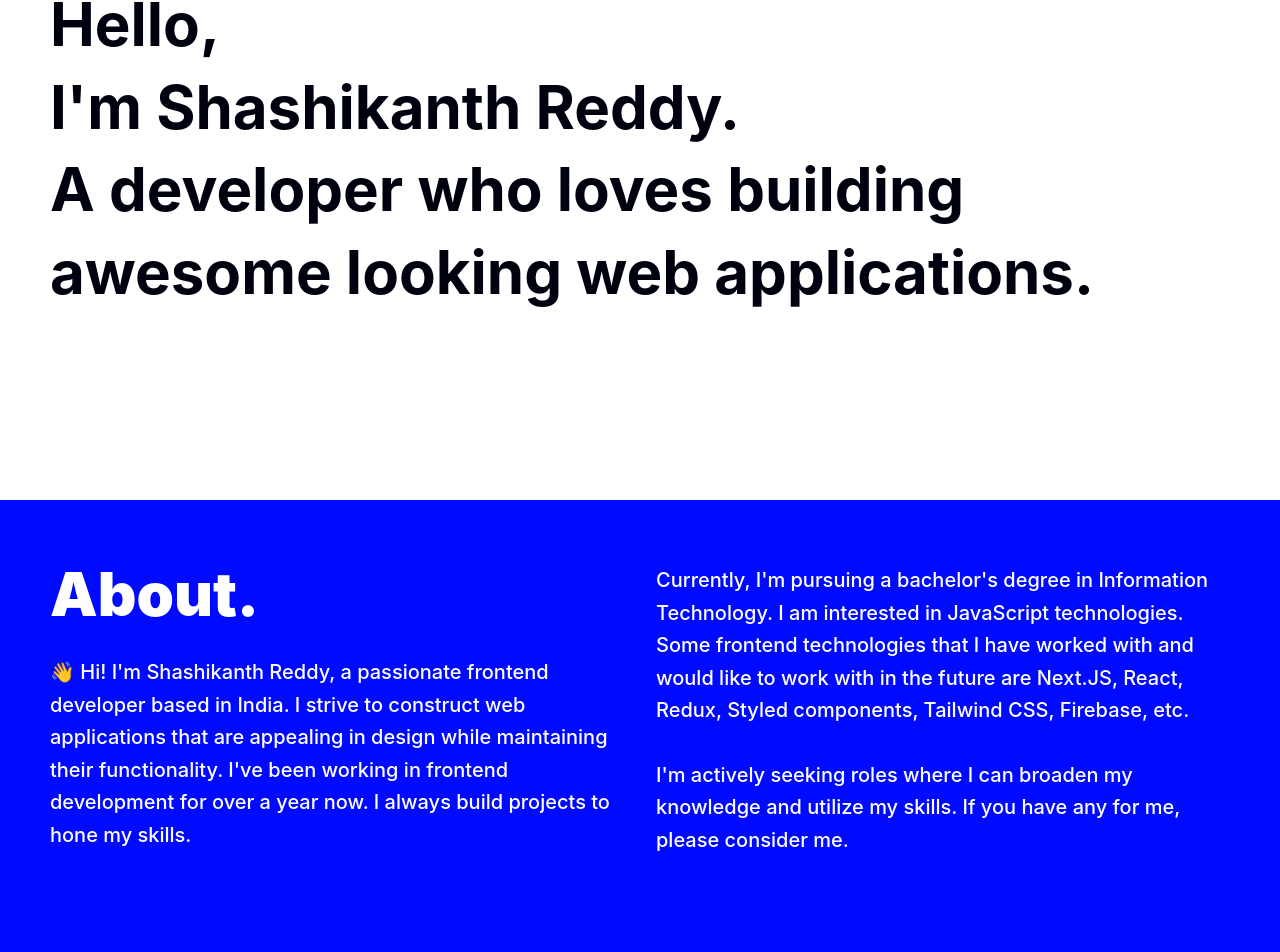
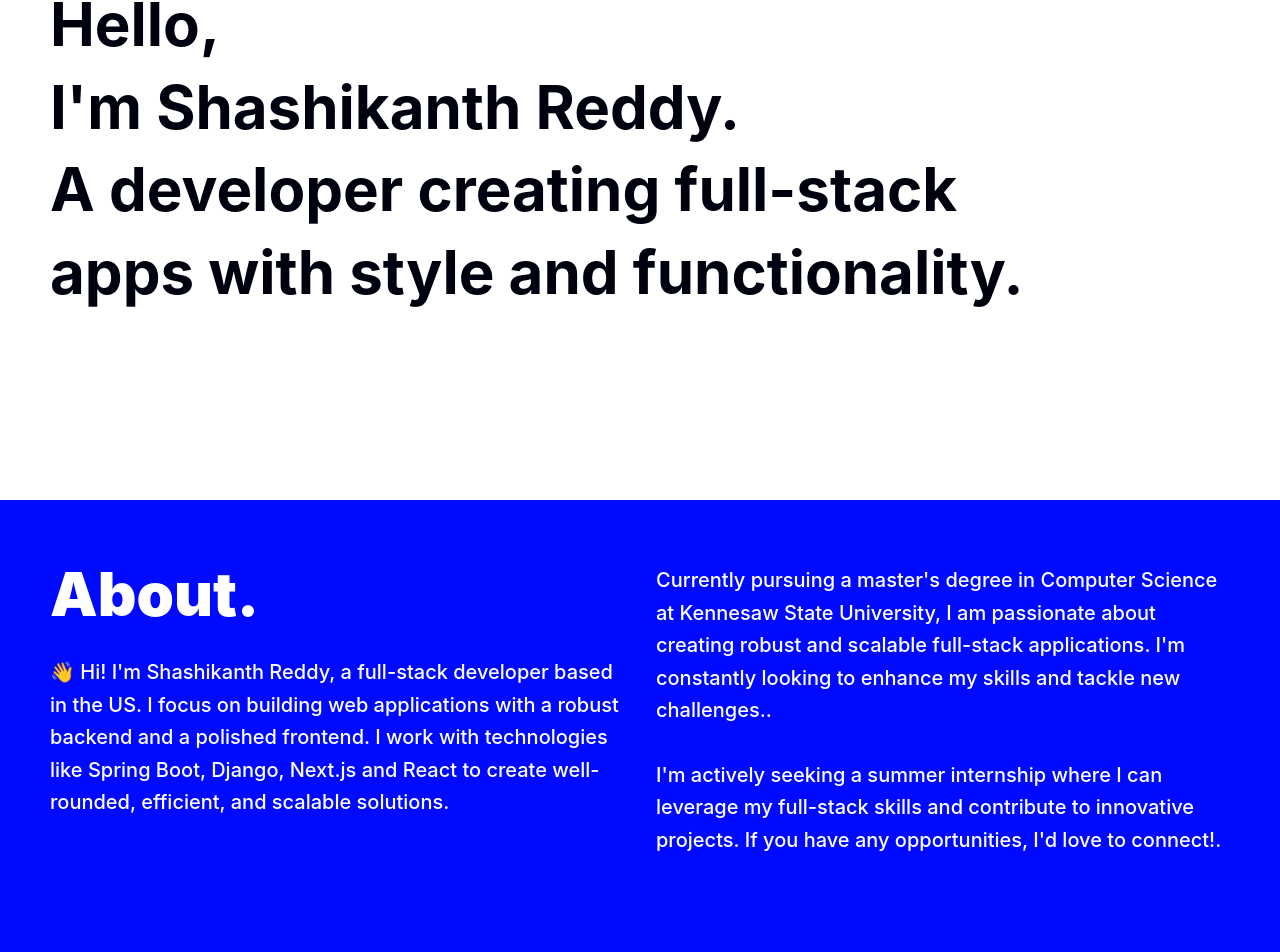
Before and after one commit to shashiirk/v2, a Next.js app: page / in a window 1280 px wide. Shown: the part 300-1252 px from the top of the page. Built offline with nearby package versions, Linux system fonts and the light colour scheme; a web font is replaced by a local one.

Commit message:
feat: update the content (for summer internship)

```diff
--- a/components/About.js
+++ b/components/About.js
@@ -5,24 +5,24 @@ const About = () => {
         <div className="w-full tablet:mr-8">
           <div className="mb-8 text-5xl tablet:text-6xl font-black">About.</div>
           <div className="text-xl leading-relaxed mb-8 tablet:mb-0">
-            👋 Hi! I&apos;m Shashikanth Reddy, a passionate frontend developer
-            based in India. I strive to construct web applications that are
-            appealing in design while maintaining their functionality. I&apos;ve
-            been working in frontend development for over a year now. I always
-            build projects to hone my skills.
+            👋 Hi! I&apos;m Shashikanth Reddy, a full-stack developer based in
+            the US. I focus on building web applications with a robust backend
+            and a polished frontend. I work with technologies like Spring Boot,
+            Django, Next.js and React to create well-rounded, efficient, and
+            scalable solutions.
           </div>
         </div>
         <div className="w-full text-xl leading-relaxed">
           <p className="mb-8">
-            Currently, I&apos;m pursuing a bachelor&apos;s degree in Information
-            Technology. I am interested in JavaScript technologies. Some
-            frontend technologies that I have worked with and would like to work
-            with in the future are Next.JS, React, Redux, Styled components,
-            Tailwind CSS, Firebase, etc.
+            Currently pursuing a master&apos;s degree in Computer Science at
+            Kennesaw State University, I am passionate about creating robust and
+            scalable full-stack applications. I&apos;m constantly looking to
+            enhance my skills and tackle new challenges..
           </p>
           <p>
-            I&apos;m actively seeking roles where I can broaden my knowledge and
-            utilize my skills. If you have any for me, please consider me.
+            I&apos;m actively seeking a summer internship where I can leverage
+            my full-stack skills and contribute to innovative projects. If you
+            have any opportunities, I&apos;d love to connect!.
           </p>
         </div>
       </div>
--- a/components/Connect.js
+++ b/components/Connect.js
@@ -35,8 +35,8 @@ const Connect = () => {
               <LinkedInIcon />
             </div>
             <div className="text-xl mb-8 text-left leading-normal">
-              Want to discuss something related to frontend? Let&apos;s make a
-              connection first 🤝.
+              Looking to connect with fellow developers! Send a request and
+              let&apos;s chat. 🤝.
             </div>
             <div className="text-xl font-bold">@shashiirk</div>
           </a>
--- a/components/Footer.js
+++ b/components/Footer.js
@@ -17,7 +17,7 @@ const Footer = () => {
             </p>
             <span className="hidden phone:inline-block w-1 h-1 bg-white rounded-full mx-2"></span>
             <p>
-              Design stolen from{' '}
+              Design inspired by{' '}
               <a
                 href="https://stefivanov.com"
                 target="_blank"
--- a/components/Main.js
+++ b/components/Main.js
@@ -7,7 +7,9 @@ export const Main = () => {
       <div className="flex-1 flex flex-col justify-center max-w-else w-full mx-auto p-8 text-4xl leading-snug font-bold small-phone:text-5xl small-phone:leading-snug tablet:text-6xl tablet:leading-snug small-laptop:pr-40">
         <p>Hello,</p>
         <p>I&apos;m Shashikanth Reddy.</p>
-        <p>A developer who loves building awesome looking web applications.</p>
+        <p>
+          A developer creating full-stack apps with style and functionality.
+        </p>
       </div>
     </div>
   );
--- a/components/NavBar.js
+++ b/components/NavBar.js
@@ -3,7 +3,7 @@ const NavBar = () => {
     <div className="flex justify-between items-center w-full h-16 small-phone:h-24">
       <div className="triangle"></div>
       <a
-        href="https://drive.google.com/file/d/1IbeQ-4AojWnivdFYZjBjpUcjpzyhjfNa/view"
+        href="https://drive.google.com/file/d/1tvh5Yva4HX6H6jCdBz3x_exJS6HP8Fs9/view"
         target="_blank"
         rel="noopener noreferrer"
         className="bg-yellow mr-4 small-phone:mr-8 px-6 py-2 font-bold text-inherit"
--- a/components/Work.js
+++ b/components/Work.js
@@ -8,7 +8,7 @@ import fakeTweetGeneratorBanner from '../assets/images/fake-tweet-generator.png'
 const Work = () => {
   return (
     <div className="max-w-work w-full p-4 -mt-28 mx-auto">
-      <div className="bg-slate-50 flex items-center flex-col-reverse small-laptop:flex-row mb-32 shadow-lg">
+      <div className="bg-slate-50 flex items-stretch flex-col-reverse small-laptop:flex-row mb-32 shadow-lg">
         <div className="w-full small-laptop:w-1/2 px-8 py-12 phone:px-12 phone:py-16 bg-emerald-200 flex flex-col justify-center">
           <div className="mb-8 text-4xl tablet:text-6xl font-black">Tiptop</div>
           <div className="mb-8 text-xl leading-relaxed">
@@ -41,11 +41,11 @@ const Work = () => {
             </a>
           </div>
         </div>
-        <div className="w-full small-laptop:w-1/2 ">
+        <div className="w-full small-laptop:w-1/2">
           <Image src={tiptopBanner} alt="Tiptop" layout="responsive" />
         </div>
       </div>
-      <div className="bg-slate-50 flex items-center flex-col-reverse small-laptop:flex-row mb-32 shadow-lg">
+      <div className="bg-slate-50 flex items-stretch flex-col-reverse small-laptop:flex-row mb-32 shadow-lg">
         <div className="w-full small-laptop:w-1/2 px-8 py-12 phone:px-12 phone:py-16 bg-sky-200 flex flex-col justify-center">
           <div className="mb-8 text-4xl tablet:text-6xl font-black">Rhino</div>
           <div className="mb-8 text-xl leading-relaxed">
@@ -81,7 +81,7 @@ const Work = () => {
           <Image src={rhinoBanner} alt="Rhino" layout="responsive" />
         </div>
       </div>
-      <div className="bg-slate-50 flex items-center flex-col-reverse small-laptop:flex-row mb-32 shadow-lg">
+      <div className="bg-slate-50 flex items-stretch flex-col-reverse small-laptop:flex-row mb-32 shadow-lg">
         <div className="w-full small-laptop:w-1/2 px-8 py-12 phone:px-12 phone:py-16 bg-indigo-200 flex flex-col justify-center">
           <div className="mb-8 text-4xl tablet:text-6xl font-black">
             Crypto Prices
@@ -122,7 +122,7 @@ const Work = () => {
           />
         </div>
       </div>
-      <div className="bg-slate-50 flex items-center flex-col-reverse small-laptop:flex-row mb-32 shadow-lg">
+      <div className="bg-slate-50 flex items-stretch flex-col-reverse small-laptop:flex-row mb-32 shadow-lg">
         <div className="w-full small-laptop:w-1/2 px-8 py-12 phone:px-12 phone:py-16 bg-rose-200 flex flex-col justify-center">
           <div className="mb-8 text-4xl tablet:text-6xl font-black">
             Fake Tweet Generator
--- a/pages/_document.js
+++ b/pages/_document.js
@@ -4,27 +4,17 @@ export default function Document() {
   return (
     <Html lang="en">
       <Head>
-        <meta
-          name="title"
-          content="Shashikanth Reddy - Frontend Developer based in India"
-        />
+        <meta name="title" content="Shashikanth Reddy" />
         <meta
           name="description"
-          content="Hi! I'm Shashikanth Reddy, a frontend developer based in India.
-          Building web applications with appealing design while keeping it's
-          functionality is what I strive for."
+          content="Hi, I'm Shashikanth Reddy. I'm a full-stack developer from US, building web applications that are both functional and visually appealing."
         />
         <meta property="og:type" content="website" />
         <meta property="og:url" content="https://shashi.vercel.app" />
-        <meta
-          property="og:title"
-          content="Shashikanth Reddy - Frontend Developer based in India"
-        />
+        <meta property="og:title" content="Shashikanth Reddy" />
         <meta
           property="og:description"
-          content="Hi! I'm Shashikanth Reddy, a frontend developer based in India.
-          Building web applications with appealing design while keeping it's
-          functionality is what I strive for."
+          content="Hi, I'm Shashikanth Reddy. I'm a full-stack developer from US, building web applications that are both functional and visually appealing."
         />
         <meta
           property="og:image"
@@ -32,15 +22,10 @@ export default function Document() {
         />
         <meta name="twitter:card" content="summary_large_image" />
         <meta name="twitter:url" content="https://shashi.vercel.app" />
-        <meta
-          name="twitter:title"
-          content="Shashikanth Reddy - Frontend Developer based in India"
-        />
+        <meta name="twitter:title" content="Shashikanth Reddy" />
         <meta
           name="twitter:description"
-          content="Hi! I'm Shashikanth Reddy, a frontend developer based in India.
-          Building web applications with appealing design while keeping it's
-          functionality is what I strive for."
+          content="Hi, I'm Shashikanth Reddy. I'm a full-stack developer from US, building web applications that are both functional and visually appealing."
         />
         <meta
           name="twitter:image"
--- a/pages/index.js
+++ b/pages/index.js
@@ -11,7 +11,7 @@ export default function Home() {
   return (
     <div>
       <Head>
-        <title>Shashikanth Reddy - Frontend Developer based in India</title>
+        <title>Shashikanth Reddy</title>
       </Head>
       <Main />
       <About />
```
Also changed, not shown: 1 other file (tests, documents, lock files or other folders).
